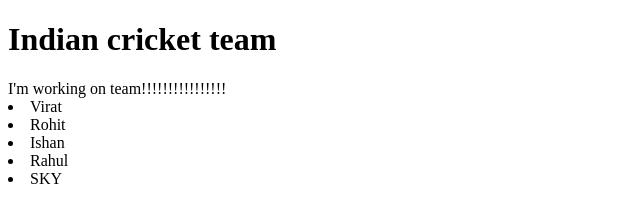
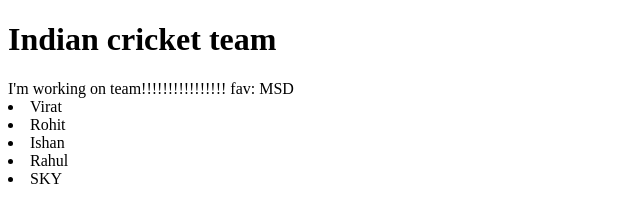
Before and after one commit to chandan317/CRICKETERS-REPOSITORY, a plain HTML site: page index.html in a window 1280 px wide. Shown: the full height of the page, 0-640 px from the left. Drawn offline with Linux system fonts and the light colour scheme.

Commit message:
Update index.html

```diff
--- a/index.html
+++ b/index.html
@@ -10,6 +10,8 @@
    <h1>Indian cricket team</h1>
 
    I'm working on team!!!!!!!!!!!!!!!!
+
+    fav: MSD
 
     <li> Virat </li>
     <li> Rohit</li>
```
